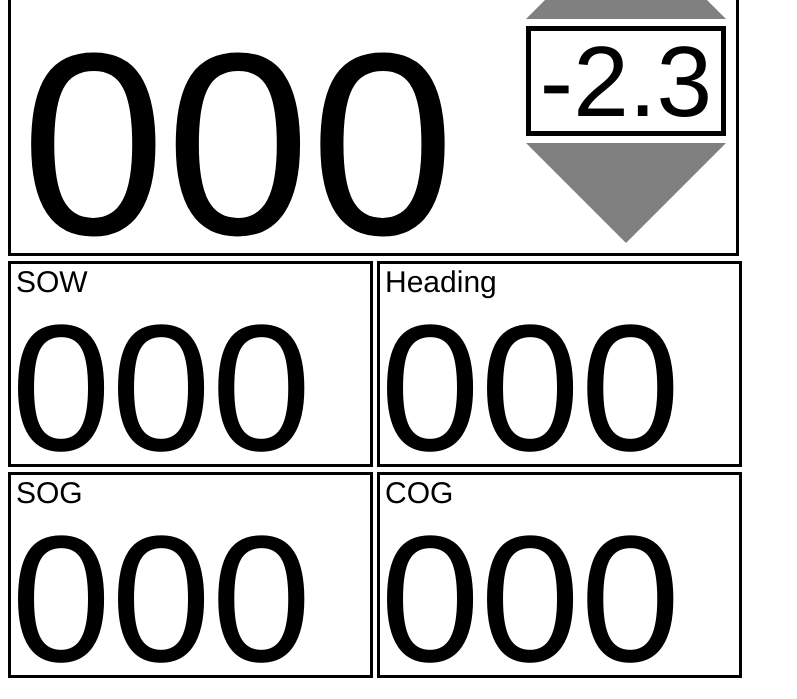
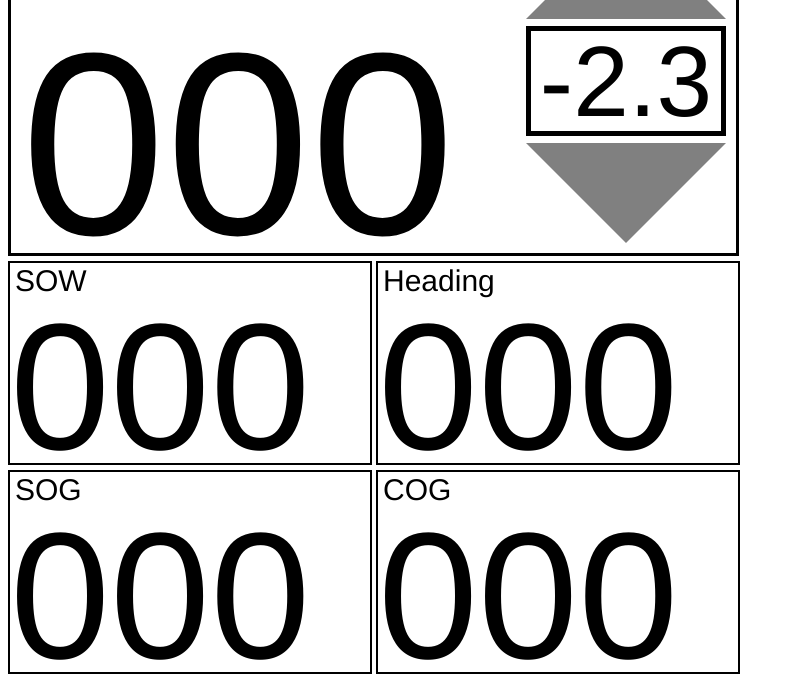
Before and after one commit to piezoplaty/dwwinst, a Django app: page /basic_inst/ in a window 1280 px wide. Shown: the part 628-1327 px from the top of the page, without its empty margins (0-797 px from the left). After the commit the page ends 1302 px from the top, so only its background shows below. Run offline with Django 3.2, Linux system fonts and the light colour scheme; data that the repository does not hold is empty.

Commit message:
Adjust width of half-width to align with full-width

```diff
--- a/basic_inst/templates/basic_inst/index.html
+++ b/basic_inst/templates/basic_inst/index.html
@@ -3,9 +3,9 @@
         <style>
             .inst-readout-half-width {
                 color: black;
-                border-width: 3px;
+                border-width: 2px;
                 border-style: solid;
-                width: 359px;
+                width: 360px;
                 height: 200px;
                 display: inline-block;
                 height: 200px;
```
